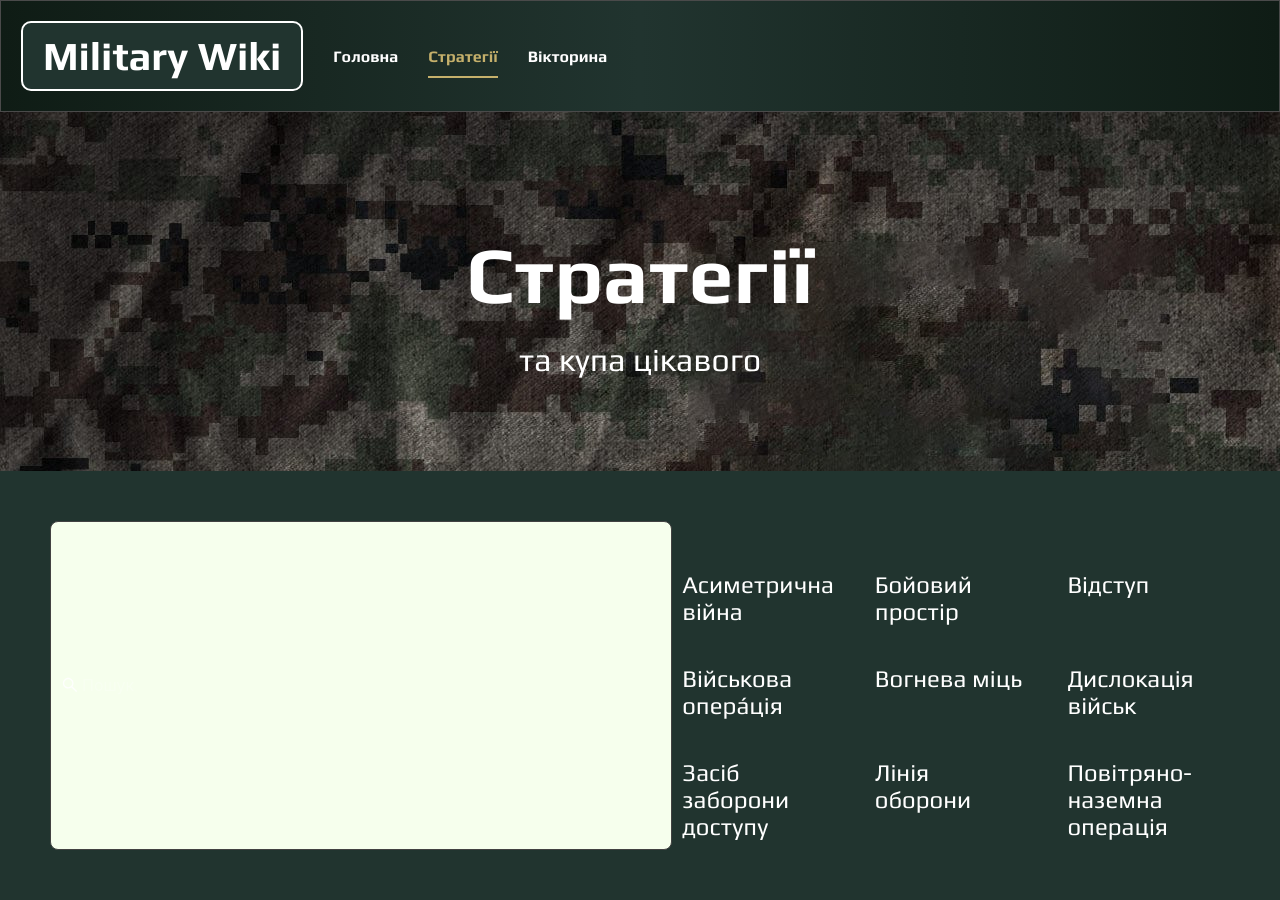
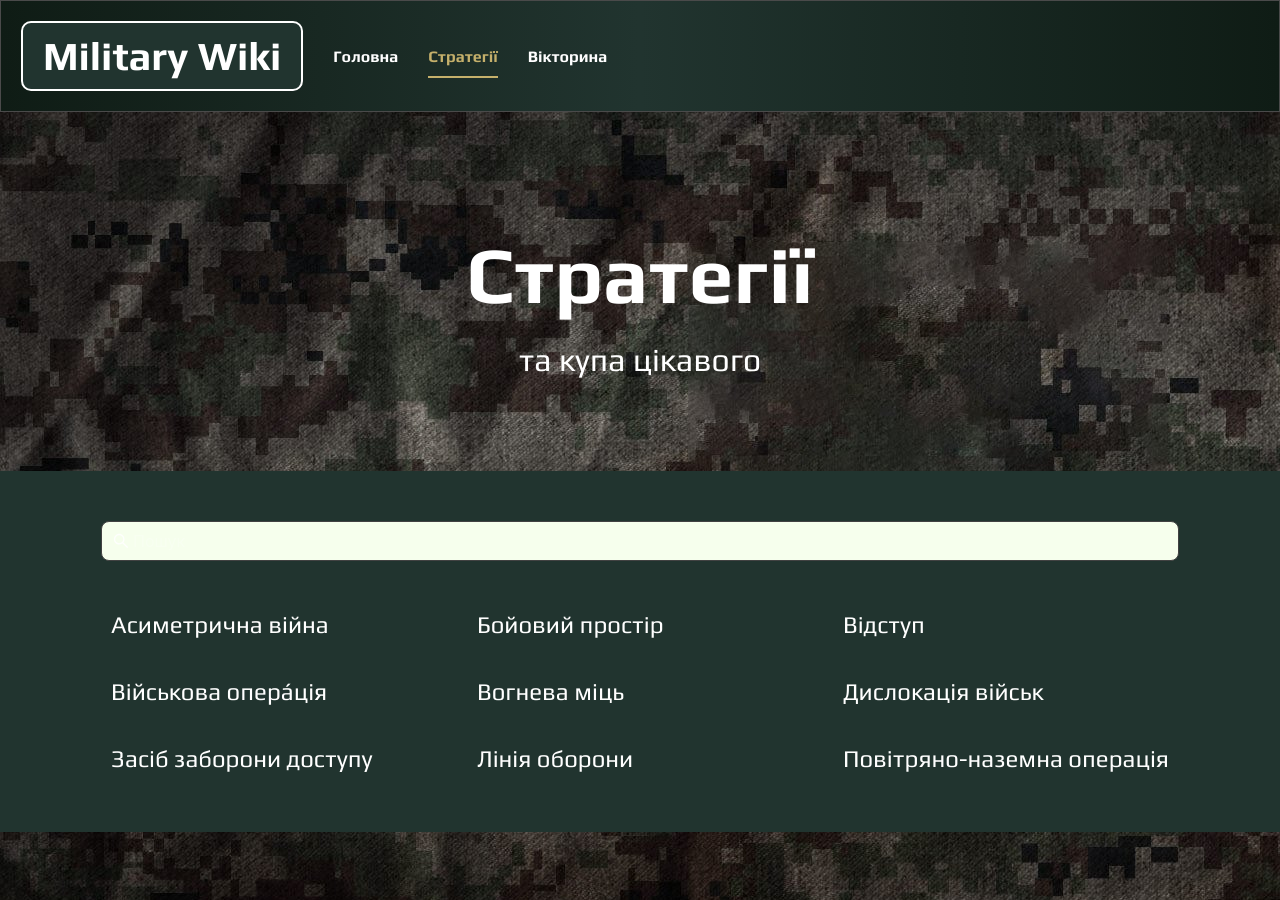
Before and after one commit to PoKaraNya/militaryWiki, a Next.js app: page /strategies in a window 1280 px wide. After the commit the page ends 832 px from the top, so only its background shows below. Built offline with nearby package versions, Linux system fonts and the light colour scheme.

Commit message:
strategy list horizontal bugfix

```diff
--- a/components/StrategyList.tsx
+++ b/components/StrategyList.tsx
@@ -29,7 +29,7 @@ export const StrategyList: FC<IProps> = () => {
   }
 
   return (
-    <>
+    <div className="strategy-list">
       <Input
         size="large"
         placeholder="Пошук"
@@ -37,11 +37,11 @@ export const StrategyList: FC<IProps> = () => {
         onChange={searchHandle}
         value={search}
       />
-      <div className={'strategy-list'}>
+      <div className="strategy-list__list">
         {filteredItems.map((el) => (
           <StrategyListItem {...el} />
         ))}
       </div>
-    </>
+    </div>
   )
 }
--- a/styles/Strategy/Strategy.scss
+++ b/styles/Strategy/Strategy.scss
@@ -1,10 +1,18 @@
 @import '../config/colors';
 
 .strategy-list {
-  margin-top: 40px;
-  display: grid;
-  grid-template-columns: repeat(3, 1fr);
-  grid-gap: 20px;
+
+  input {
+    display: block;
+  }
+
+  &__list {
+    margin-top: 40px;
+    display: grid;
+    grid-template-columns: repeat(3, 1fr);
+    grid-gap: 20px;
+  }
+
 
   &__item {
     color: $white;
```
